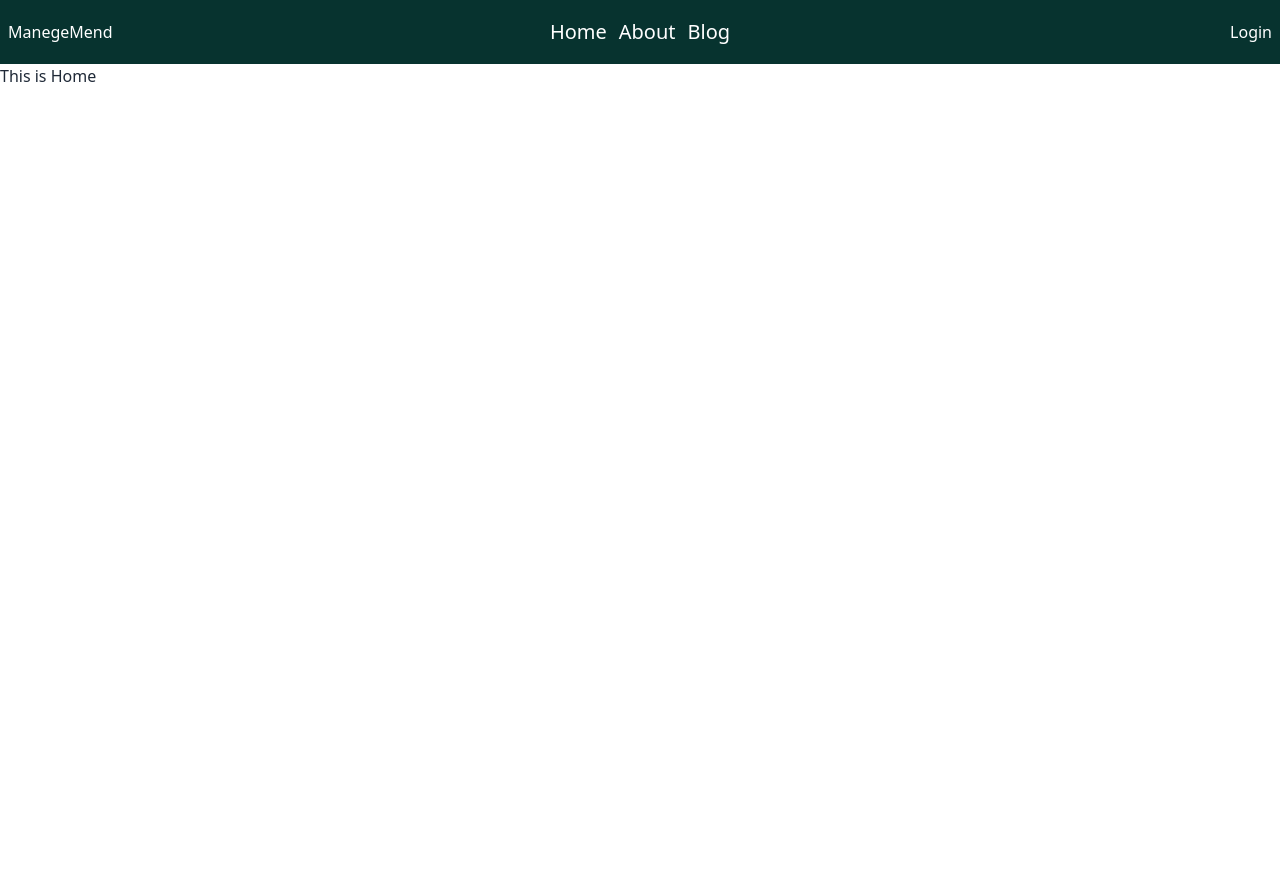
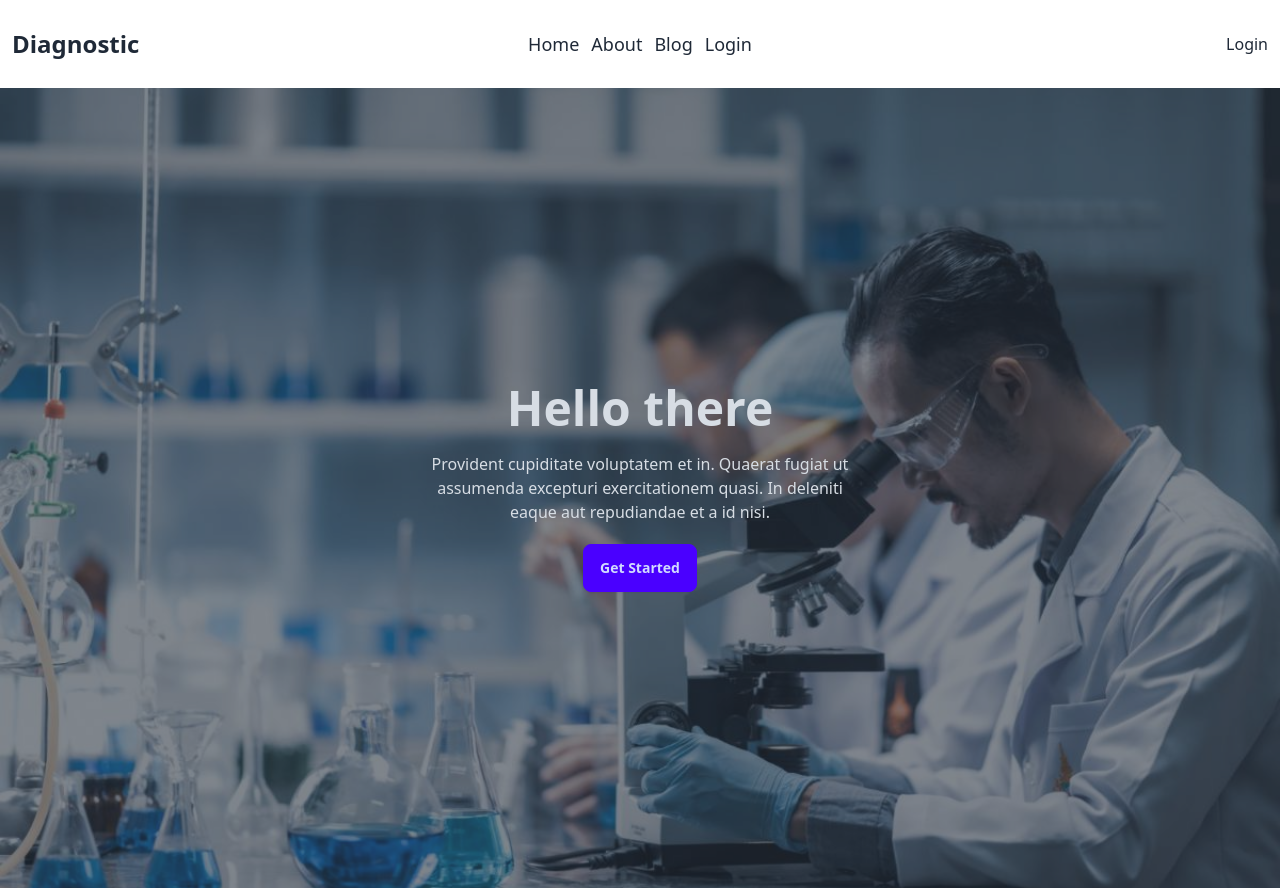
Before and after one commit to Rifazul-Islam/diagnostic-client-side, a React (Vite) app: page / in a window 1280 px wide. Before the commit the page ends 800 px from the top, so only its background shows below. Built offline with nearby package versions, Linux system fonts and the light colour scheme; no server answers.

Commit message:
add a firebase authentication and authProvider

```diff
--- a/package.json
+++ b/package.json
@@ -10,6 +10,7 @@
     "preview": "vite preview"
   },
   "dependencies": {
+    "firebase": "^10.6.0",
     "react": "^18.2.0",
     "react-dom": "^18.2.0",
     "react-router-dom": "^6.20.0"
--- /dev/null
+++ b/src/Pages/Home/Banner/Banner.jsx
@@ -0,0 +1,20 @@
+import bannerImage from '../../../assets/banner.jpg'
+
+const Banner = () => {
+    return (
+
+            <div className="hero min-h-screen" style={{backgroundImage: `url(${bannerImage})`}}>
+            <div className="hero-overlay bg-opacity-60"></div>
+            <div className="hero-content text-center text-neutral-content">
+                <div className="max-w-md">
+                <h1 className="mb-5 text-5xl font-bold">Hello there</h1>
+                <p className="mb-5">Provident cupiditate voluptatem et in. Quaerat fugiat ut assumenda excepturi exercitationem quasi. In deleniti eaque aut repudiandae et a id nisi.</p>
+                <button className="btn btn-primary">Get Started</button>
+                </div>
+            </div>
+            </div>
+
+    );
+};
+
+export default Banner;
--- a/src/Pages/Home/Home/Home.jsx
+++ b/src/Pages/Home/Home/Home.jsx
@@ -1,9 +1,10 @@
+import Banner from "../Banner/Banner";
 
 
 const Home = () => {
     return (
         <div>
-             This is Home
+          <Banner></Banner>
         </div>
     );
 };
--- /dev/null
+++ b/src/Provider/AuthProvider.jsx
@@ -0,0 +1,75 @@
+import { createUserWithEmailAndPassword, onAuthStateChanged, signInWithEmailAndPassword, signOut, updateProfile } from "firebase/auth";
+import { createContext, useEffect, useState } from "react";
+import auth from "../firebase/firebase.config";
+
+export const  AuthContext = createContext(null)
+const AuthProvider = ({children}) => {
+ const [user, setUser] = useState(null);
+ const [loading, setLoading] = useState(true)
+
+ const newUserCreate = (email,password)=>{
+    setLoading(true);
+    return createUserWithEmailAndPassword(auth,email,password)
+ }
+
+
+
+ // user Profile Update
+ const userProfileUpdate = (userInfo ,profile)=>{
+    setLoading(true)
+    return updateProfile(userInfo,profile)
+   }
+
+   // singOut
+   const loginOut = ()=>{
+    setLoading(true)
+    return signOut(auth)
+   }
+
+   // user login
+   const userLogin = (email,password)=>{
+    setLoading(true)
+    return signInWithEmailAndPassword(auth,email,password)
+   }
+
+
+   // On Auth State
+
+ useEffect( ()=>{
+    const unSubscribe= onAuthStateChanged(auth, currentUser=>{
+      console.log(currentUser);
+       setUser(currentUser)
+       setLoading(false)
+   })
+
+   if(user){
+    return setLoading(false)
+   }
+
+   return ()=>{
+     unSubscribe()
+   }
+
+   },[user,loading])
+
+
+
+
+
+ const authInfo = {
+    user,
+    loading,
+    newUserCreate,
+    userProfileUpdate,
+    userLogin,
+    loginOut
+
+ }
+    return (
+        <AuthContext.Provider value={authInfo}>
+            {children}
+        </AuthContext.Provider>
+    );
+};
+
+export default AuthProvider;
--- a/src/Shared/Navbar/Navbar.jsx
+++ b/src/Shared/Navbar/Navbar.jsx
@@ -4,33 +4,34 @@ import { NavLink } from "react-router-dom";
 const Navbar = () => {
 
   const menuItems = <>
-       <li> <NavLink> Home</NavLink> </li>
+       <li> <NavLink to="/"> Home</NavLink> </li>
        <li> <NavLink> About</NavLink> </li>
        <li> <NavLink>Blog</NavLink> </li>
+       <li> <NavLink to="login" >Login </NavLink> </li>
   </>
 
 
     return (
     <div>
-    <div className="navbar bg-[#07332F] ">
+    <div className="navbar bg-base-100 py-7 shadow-lg px-3">
   <div className="navbar-start">
     <div className="dropdown">
-      <label tabIndex={0} className="btn btn-ghost lg:hidden text-white">
+      <label tabIndex={0} className="btn btn-ghost lg:hidden ">
         <svg xmlns="http://www.w3.org/2000/svg" className="h-5 w-5" fill="none" viewBox="0 0 24 24" stroke="currentColor"><path strokeLinecap="round" strokeLinejoin="round" strokeWidth="2" d="M4 6h16M4 12h8m-8 6h16" /></svg>
       </label>
-      <ul tabIndex={0} className="space-x-3 text-[20px] menu-sm dropdown-content mt-3 z-[1] p-2 shadow bg-base-100 rounded-box w-52">
+      <ul tabIndex={0} className="space-x-3 text-[18px] menu-sm dropdown-content mt-3 z-[1] p-2 shadow bg-base-100 rounded-box w-52">
        {menuItems}
       </ul>
     </div>
-    <h2 className="text-white cursor-pointer"> ManegeMend </h2>
+    <h2 className=" cursor-pointer text-2xl font-bold"> Diagnostic </h2>
   </div>
   <div className="navbar-center hidden lg:flex">
-    <ul className="space-x-3 text-white text-[20px] menu-horizontal px-1">
+    <ul className="space-x-3 text-[18px] menu-horizontal px-1">
     {menuItems}
     </ul>
   </div>
   <div className="navbar-end">
-    <a className="text-white">Login</a>
+    <a className="">Login</a>
   </div>
 </div>
         </div>
--- /dev/null
+++ b/src/firebase/firebase.config.js
@@ -0,0 +1,19 @@
+// Import the functions you need from the SDKs you need
+import { initializeApp } from "firebase/app";
+import {getAuth} from "firebase/auth";
+
+
+// Your web app's Firebase configuration
+const firebaseConfig = {
+  apiKey: "AIzaSyDUwEdjEUXSOeNOv6gZqYzuH79PeWtZ6Kc",
+  authDomain: "diagnostic-client-side.firebaseapp.com",
+  projectId: "diagnostic-client-side",
+  storageBucket: "diagnostic-client-side.appspot.com",
+  messagingSenderId: "305327522341",
+  appId: "1:305327522341:web:cc86d597ff755742ec75cc"
+};
+
+// Initialize Firebase
+const app = initializeApp(firebaseConfig);
+const auth = getAuth(app);
+export default auth;
--- a/src/main.jsx
+++ b/src/main.jsx
@@ -3,11 +3,14 @@ import ReactDOM from 'react-dom/client'
 import './index.css'
 import { RouterProvider } from 'react-router-dom'
 import router from './Routes/Routes.jsx'
+import AuthProvider from './Provider/AuthProvider.jsx'
 
 ReactDOM.createRoot(document.getElementById('root')).render(
   <React.StrictMode>
   <div className='max-w-7xl mx-auto'>
-  <RouterProvider router={router}  />
+ <AuthProvider>
+ <RouterProvider router={router}  />
+ </AuthProvider>
   </div>
   </React.StrictMode>,
 )
```
Also changed, not shown: src/assets/banner.jpg (added), 1 other file (tests, documents, lock files or other folders).
